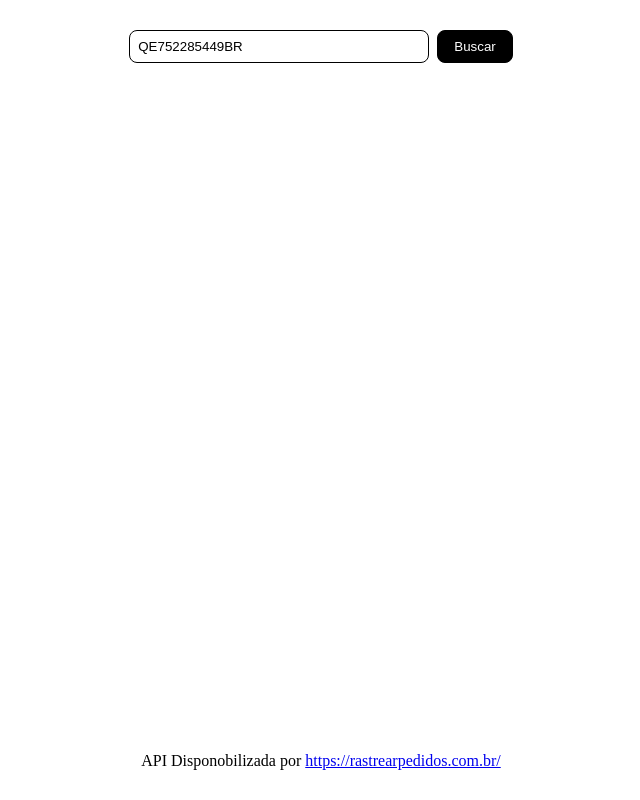
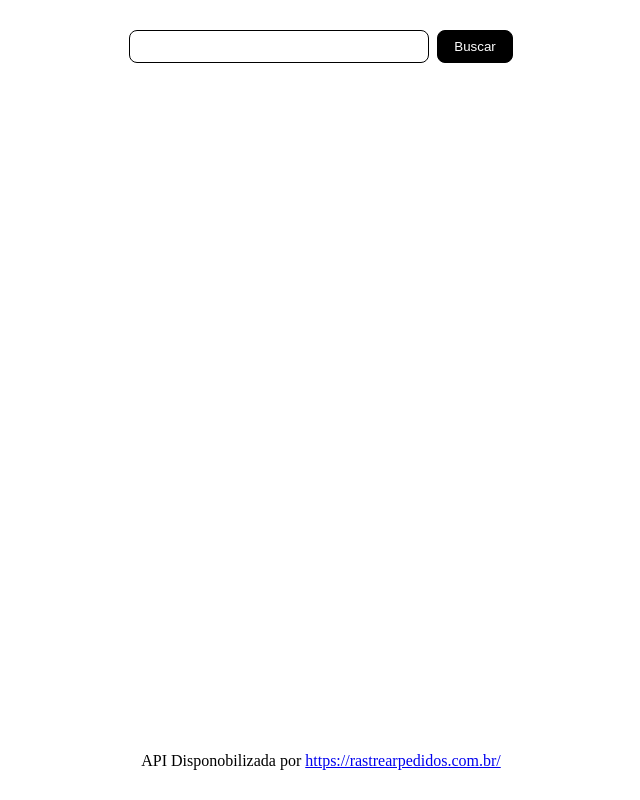
Before and after one commit to renangf4/API-Rastrear-Pedidos-Correios-com-JQuery, a plain HTML site: page index.html in a window 1280 px wide. Shown: the whole page, without its empty margins (319-959 px from the left). Drawn offline with nearby package versions, Linux system fonts and the light colour scheme.

Commit message:
removido valor do input

```diff
--- a/index.html
+++ b/index.html
@@ -9,7 +9,7 @@
 <body>
 	<div>
 		<div class="c-buscar">
-			<input type="text" class="js-input" value="QE752285449BR">
+			<input type="text" class="js-input">
 			<button onclick="buscar()">Buscar</button>
 		</div>
 
```
